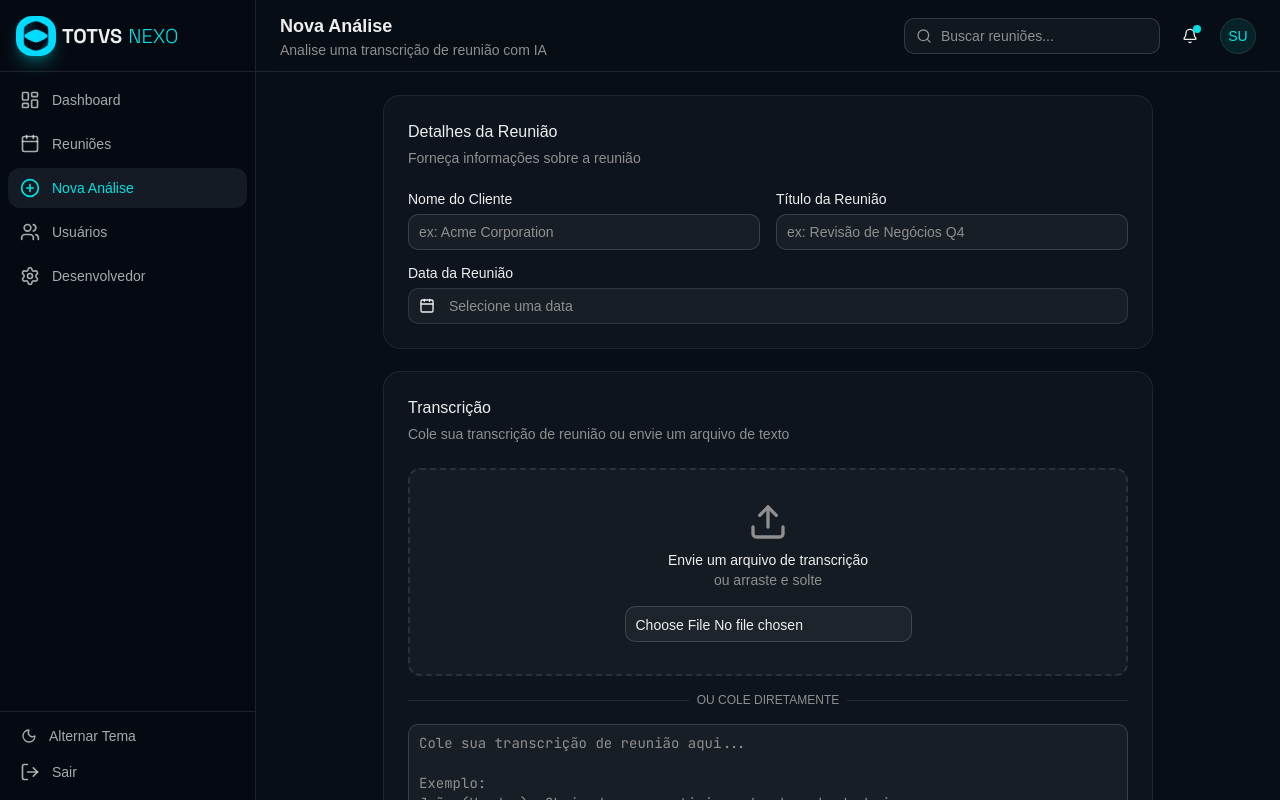
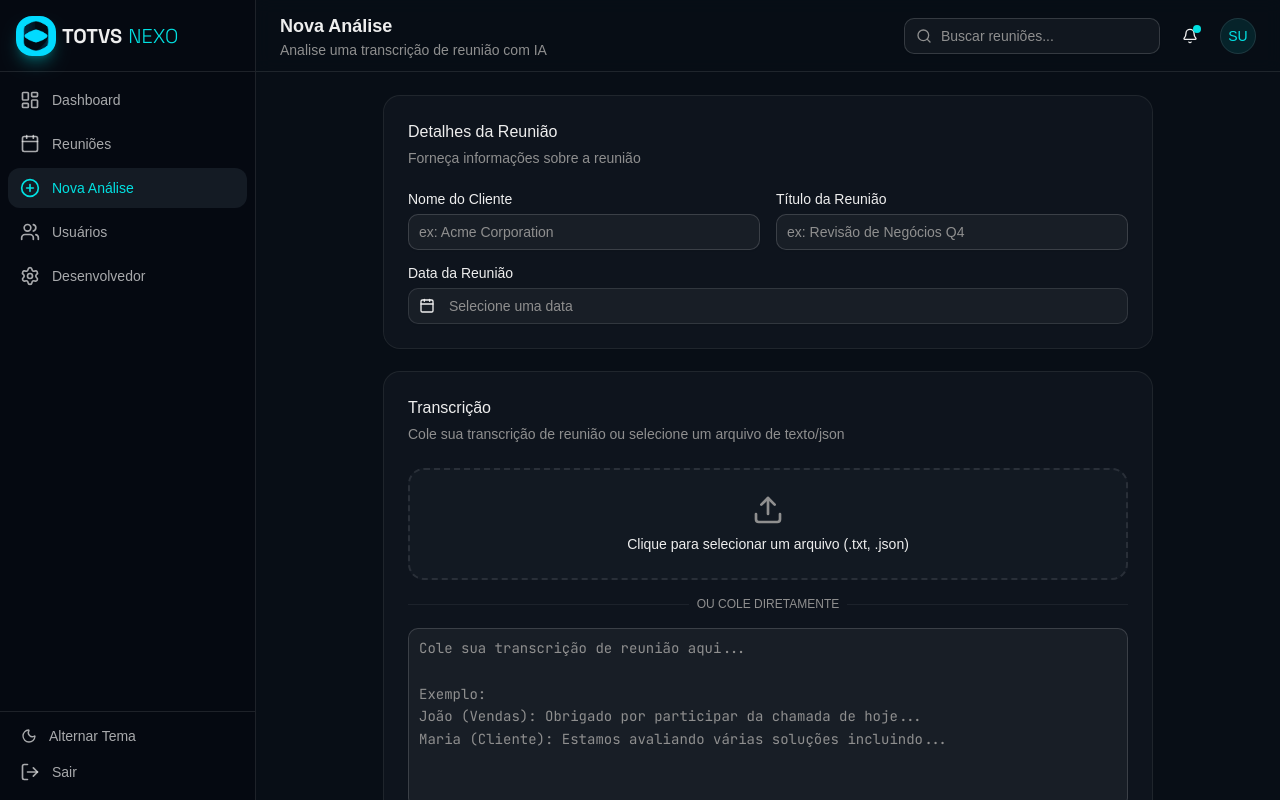
Before and after one commit to Gsn00/totvs-nexo-frontend, a React (Vite) app: page /new-analysis in a window 1280 px wide. Built offline with nearby package versions, Linux system fonts and the light colour scheme; sample sign-in values are in the browser's storage.

Commit message:
feat: upload file system

```diff
--- a/src/pages/dashboard/NewAnalysis.jsx
+++ b/src/pages/dashboard/NewAnalysis.jsx
@@ -1,5 +1,5 @@
-import { useState } from "react";
-import { FileText, Upload, Sparkles, CheckCircle2 } from "lucide-react";
+import { useState, useRef } from "react";
+import { FileText, Upload, Sparkles, CheckCircle2, X } from "lucide-react";
 import { Button } from "@/components/ui/button";
 import {
   Card,
@@ -16,7 +16,7 @@ import { Spinner } from "@/components/ui/spinner";
 import Header from "../../components/dashboard/Header";
 import { useNavigate } from "react-router";
 import { CalendarIcon, XCircle } from "lucide-react";
-import { format, set } from "date-fns";
+import { format } from "date-fns";
 import { ptBR } from "date-fns/locale";
 import { Calendar } from "@/components/ui/calendar";
 import {
@@ -54,13 +54,120 @@ export default function NewAnalysis() {
   const [clientName, setClientName] = useState("");
   const [meetingTitle, setMeetingTitle] = useState("");
   const [meetingDate, setMeetingDate] = useState("");
-  const [timeZone, setTimeZone] = useState(
-    Intl.DateTimeFormat().resolvedOptions().timeZone,
-  );
+  const [timeZone] = useState(Intl.DateTimeFormat().resolvedOptions().timeZone);
   const [analysisState, setAnalysisState] = useState("idle");
   const [currentStep, setCurrentStep] = useState(0);
   const [progress, setProgress] = useState(0);
+
+  // Controle de arquivo e modo de entrada
+  const [selectedFile, setSelectedFile] = useState(null);
+  const [inputMode, setInputMode] = useState("none"); // "text" | "file" | "none"
+
+  // Refs para manipular elementos do DOM
+  const fileInputRef = useRef(null);
+  const textareaRef = useRef(null);
+
   const navigate = useNavigate();
+
+  // Extrai o texto preservando as quebras de linha brutas (\n)
+  const extractRawTranscript = (content) => {
+    if (!content) return "";
+
+    const trimmed = content.trim();
+
+    if (trimmed.startsWith("{") && trimmed.endsWith("}")) {
+      try {
+        const parsed = JSON.parse(trimmed);
+        const possibleKeys = [
+          "ANON_TRANSCRICAO",
+          "transcricao",
+          "transcript",
+          "text",
+          "content",
+          "TRANSCRICAO",
+        ];
+
+        for (const key of possibleKeys) {
+          if (parsed[key] && typeof parsed[key] === "string") {
+            // Escape reverso para preservar as quebras de linha no formato bruto
+            return parsed[key]
+              .replace(/\r\n/g, "\\n")
+              .replace(/\n/g, "\\n")
+              .replace(/\r/g, "\\r");
+          }
+        }
+      } catch (e) {
+        // Se falhar o parse JSON, usa o conteúdo bruto original
+      }
+    }
+
+    return content;
+  };
+
+  // Ajusta a altura da textarea até o limite max-h-450px
+  const adjustTextareaHeight = () => {
+    if (textareaRef.current) {
+      textareaRef.current.style.height = "auto";
+      textareaRef.current.style.height = `${Math.min(
+        textareaRef.current.scrollHeight,
+        450,
+      )}px`;
+    }
+  };
+
+  // Digitado / colado pelo usuário diretamente na textarea
+  const handleTextChange = (e) => {
+    const rawVal = e.target.value;
+    const extracted = extractRawTranscript(rawVal);
+
+    setTranscript(extracted);
+    setInputMode(extracted.trim().length > 0 ? "text" : "none");
+
+    setTimeout(adjustTextareaHeight, 0);
+  };
+
+  // Seleção de arquivo (.txt, .json)
+  const handleFileUpload = (e) => {
+    const file = e.target.files[0];
+    if (!file) return;
+
+    setSelectedFile(file);
+    setInputMode("file");
+
+    const reader = new FileReader();
+    reader.onload = (event) => {
+      const fileContent = event.target.result;
+      const extracted = extractRawTranscript(fileContent);
+      setTranscript(extracted);
+
+      setTimeout(adjustTextareaHeight, 0);
+    };
+
+    reader.readAsText(file);
+  };
+
+  // Limpa o arquivo selecionado e reseta os inputs do DOM
+  const handleClearFile = (e) => {
+    e.stopPropagation(); // Impede de abrir a janela de arquivo ao clicar no fechar
+    setSelectedFile(null);
+    setTranscript("");
+    setInputMode("none");
+
+    if (fileInputRef.current) {
+      fileInputRef.current.value = "";
+    }
+
+    if (textareaRef.current) {
+      textareaRef.current.style.height = "auto";
+    }
+  };
+
+  // Dispara o clique no input oculto de arquivo
+  const triggerFileInput = () => {
+    if (inputMode !== "text" && fileInputRef.current) {
+      fileInputRef.current.click();
+    }
+  };
 
   const handleAnalyze = async () => {
     if (
@@ -99,13 +206,14 @@ export default function NewAnalysis() {
       meetingId = data.id;
     } else {
       setAnalysisState("failed");
+      return;
     }
 
     for (let i = 0; i < analysisSteps.length; i++) {
       setCurrentStep(i);
       const stepProgress = ((i + 1) / analysisSteps.length) * 100;
 
-      if (i != analysisSteps.length - 1) {
+      if (i !== analysisSteps.length - 1) {
         for (let p = progress; p <= stepProgress; p += 2) {
           await new Promise((resolve) => setTimeout(resolve, 50));
           setProgress(p);
@@ -119,7 +227,6 @@ export default function NewAnalysis() {
       try {
         const status = await apiFetch(`/meetings/${meetingId}/status`);
 
-        // Se o backend responder com erro HTTP (ex: 500, 404, etc) ou se apiFetch retornar null
         if (!status || !status.ok) {
           setAnalysisState("failed");
           return;
@@ -128,7 +235,6 @@ export default function NewAnalysis() {
         const data = await status.json();
 
         if (data.status === "completed") {
-          // Animação final fluida do progresso atual até 100%
           setProgress((prev) => {
             let current = prev;
             const interval = setInterval(() => {
@@ -148,30 +254,21 @@ export default function NewAnalysis() {
           await new Promise((resolve) => setTimeout(resolve, 600));
           navigate(`/meetings/${meetingId}`);
         } else if (data.status === "failed") {
-          // Reunião falhou no processamento do backend -> vai direto para o estado de erro
           setAnalysisState("failed");
         } else {
-          // Ainda em processamento: incrementa com trava RÍGIDA em 99%
           setProgress((prev) => (prev < 99 ? prev + 1 : 99));
-
-          // Continua consultando o status
           setTimeout(checkStatus, 3000);
         }
       } catch (error) {
         console.error("Erro na conexão com o servidor:", error);
-        // Caso caia no catch por perda total de conexão/rede, vai para a tela de erro
         setAnalysisState("failed");
       }
     }
     checkStatus();
   };
 
-  const handleFileUpload = (e) => {
-    // Simulate file reading
-  };
-
   return (
-    <div className="flex flex-col">
+    <div className="flex flex-col min-h-screen bg-background">
       <Header
         title="Nova Análise"
         subtitle="Analise uma transcrição de reunião com IA"
@@ -181,7 +278,7 @@ export default function NewAnalysis() {
         <div className="mx-auto max-w-3xl space-y-6">
           {analysisState === "idle" && (
             <>
-              {/* Meeting Details */}
+              {/* Detalhes da Reunião */}
               <Card>
                 <CardHeader>
                   <CardTitle>Detalhes da Reunião</CardTitle>
@@ -245,60 +342,93 @@ export default function NewAnalysis() {
                 </CardContent>
               </Card>
 
-              {/* Transcript Input */}
+              {/* Transcrição Input */}
               <Card>
                 <CardHeader>
                   <CardTitle>Transcrição</CardTitle>
                   <CardDescription>
-                    Cole sua transcrição de reunião ou envie um arquivo de texto
+                    Cole sua transcrição de reunião ou selecione um arquivo de
+                    texto/json
                   </CardDescription>
                 </CardHeader>
                 <CardContent className="space-y-4">
-                  {/* File Upload */}
-                  <div className="flex items-center justify-center rounded-lg border-2 border-dashed border-border bg-muted/50 p-8 transition-colors hover:border-primary/50">
-                    <div className="text-center">
-                      <Upload className="mx-auto h-10 w-10 text-muted-foreground" />
-                      <p className="mt-2 font-medium">
-                        Envie um arquivo de transcrição
+                  {/* Container de Upload Customizado (Sem botão nativo duplicado) */}
+                  <div
+                    onClick={triggerFileInput}
+                    className={`flex flex-col items-center justify-center rounded-xl border-2 border-dashed p-6 transition-all duration-200 ${
+                      inputMode === "text"
+                        ? "opacity-40 cursor-not-allowed border-border bg-muted/20"
+                        : "border-border bg-muted/40 hover:border-primary/60 hover:bg-muted/70 cursor-pointer"
+                    }`}
+                  >
+                    {/* Input nativo OCULTO para eliminar o botão "Escolher arquivo" duplicado */}
+                    <input
+                      ref={fileInputRef}
+                      type="file"
+                      accept=".txt,.json,.doc,.docx"
+                      onChange={handleFileUpload}
+                      disabled={inputMode === "text"}
+                      className="hidden"
+                    />
+
+                    <Upload className="h-8 w-8 text-muted-foreground mb-2" />
+
+                    {selectedFile ? (
+                      <div className="flex items-center gap-2 bg-primary/10 text-primary px-3 py-1.5 rounded-lg border border-primary/20 shadow-xs">
+                        <span className="font-semibold text-xs truncate max-w-[280px]">
+                          {selectedFile.name}
+                        </span>
+                        <Button
+                          type="button"
+                          size="icon"
+                          variant="ghost"
+                          onClick={handleClearFile}
+                          className="h-5 w-5 text-muted-foreground hover:text-destructive hover:bg-transparent"
+                        >
+                          <X className="h-3.5 w-3.5" />
+                        </Button>
+                      </div>
+                    ) : (
+                      <p className="font-medium text-sm text-foreground">
+                        {inputMode === "text"
+                          ? "Upload desabilitado (texto colado no campo abaixo)"
+                          : "Clique para selecionar um arquivo (.txt, .json)"}
                       </p>
-                      <p className="text-sm text-muted-foreground">
-                        ou arraste e solte
-                      </p>
-                      <Input
-                        type="file"
-                        accept=".txt,.doc,.docx"
-                        onChange={handleFileUpload}
-                        className="mt-4 w-auto"
-                      />
-                    </div>
+                    )}
                   </div>
 
                   <div className="relative">
                     <div className="absolute inset-0 flex items-center">
-                      <span className="w-full border-t" />
+                      <span className="w-full border-t border-border/60" />
                     </div>
                     <div className="relative flex justify-center text-xs uppercase">
-                      <span className="bg-card px-2 text-muted-foreground">
+                      <span className="bg-card px-2 text-muted-foreground font-medium">
                         Ou cole diretamente
                       </span>
                     </div>
                   </div>
 
-                  {/* Text Area */}
+                  {/* Textarea com altura limite (max-h-[450px]) para não crescer infinitamente */}
                   <Textarea
-                    placeholder="Cole sua transcrição de reunião aqui...
-
-Exemplo:
-João (Vendas): Obrigado por participar da chamada de hoje...
-Maria (Cliente): Estamos avaliando várias soluções incluindo..."
+                    ref={textareaRef}
+                    placeholder={
+                      inputMode === "file"
+                        ? "Campo desabilitado porque um arquivo foi selecionado no topo."
+                        : "Cole sua transcrição de reunião aqui...\n\nExemplo:\nJoão (Vendas): Obrigado por participar da chamada de hoje...\nMaria (Cliente): Estamos avaliando várias soluções incluindo..."
+                    }
                     value={transcript}
-                    onChange={(e) => setTranscript(e.target.value)}
-                    className="min-h-75 font-mono text-sm"
+                    onChange={handleTextChange}
+                    disabled={inputMode === "file"}
+                    className={`min-h-[180px] max-h-[450px] overflow-y-auto font-mono text-sm leading-relaxed resize-none transition-all duration-200 ${
+                      inputMode === "file"
+                        ? "opacity-50 cursor-not-allowed bg-muted/30"
+                        : ""
+                    }`}
                   />
 
-                  <div className="flex items-center justify-between text-sm text-muted-foreground">
+                  <div className="flex items-center justify-between text-xs text-muted-foreground font-medium">
                     <span className="flex items-center gap-2">
-                      <FileText className="h-4 w-4" />
+                      <FileText className="h-3.5 w-3.5" />
                       {transcript.length > 0
                         ? `${transcript.split(/\s+/).filter(Boolean).length} palavras`
                         : "Sem conteúdo ainda"}
@@ -308,10 +438,10 @@ Maria (Cliente): Estamos avaliando várias soluções incluindo..."
                 </CardContent>
               </Card>
 
-              {/* Analyze Button */}
+              {/* Botão de Envio */}
               <Button
                 size="lg"
-                className="w-full gap-2"
+                className="w-full gap-2 shadow-sm font-semibold"
                 onClick={handleAnalyze}
                 disabled={
                   !transcript.trim() ||
@@ -326,7 +456,7 @@ Maria (Cliente): Estamos avaliando várias soluções incluindo..."
             </>
           )}
 
-          {/* Analysis in Progress */}
+          {/* Estado: Em Análise */}
           {analysisState === "analyzing" && (
             <Card>
               <CardHeader className="text-center">
@@ -397,7 +527,7 @@ Maria (Cliente): Estamos avaliando várias soluções incluindo..."
             </Card>
           )}
 
-          {/* Analysis Completed */}
+          {/* Estado: Concluído */}
           {analysisState === "completed" && (
             <Card>
               <CardHeader className="text-center">
@@ -419,7 +549,7 @@ Maria (Cliente): Estamos avaliando várias soluções incluindo..."
             </Card>
           )}
 
-          {/* Failed State */}
+          {/* Estado: Erro */}
           {analysisState === "failed" && (
             <Card>
               <CardHeader className="text-center">
```
